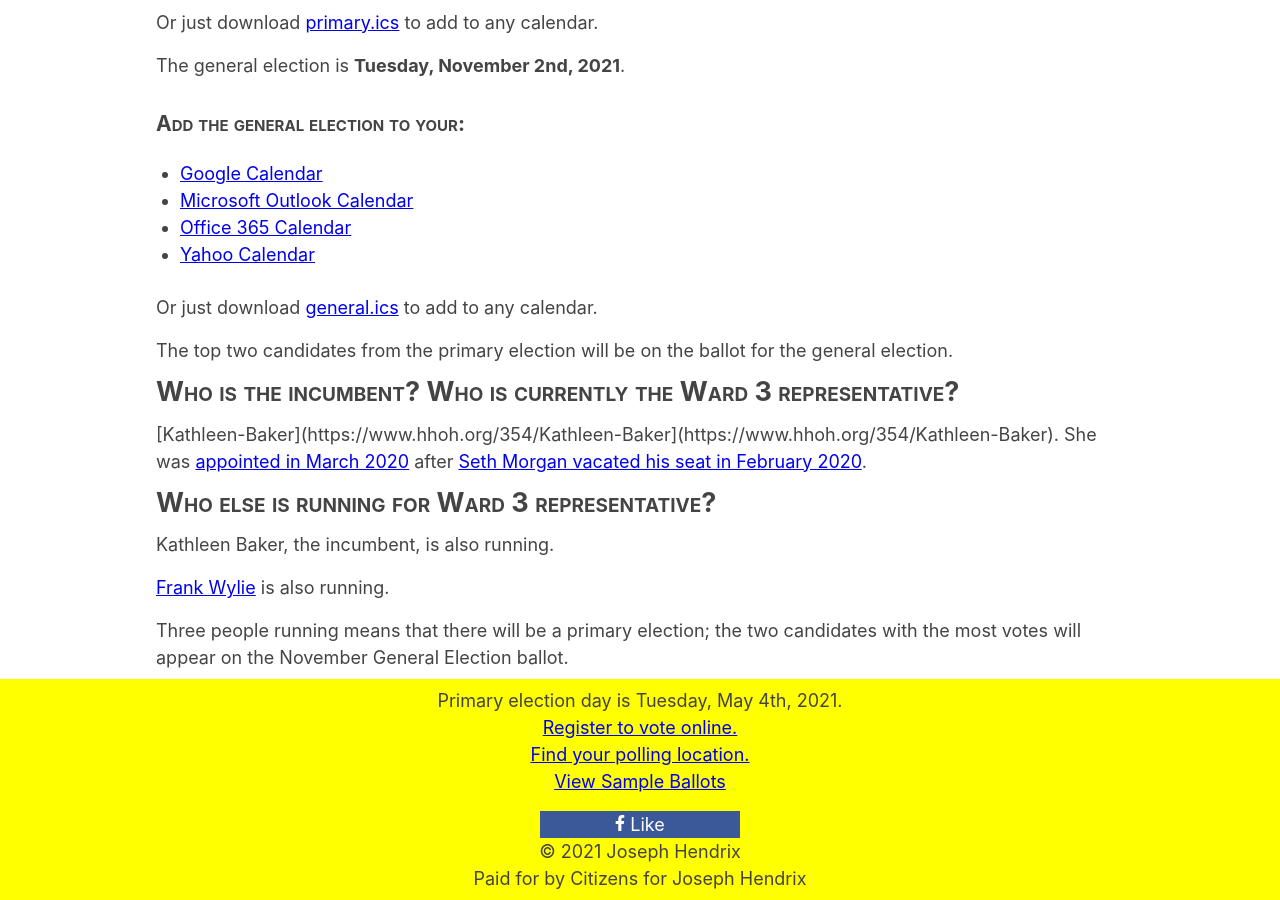
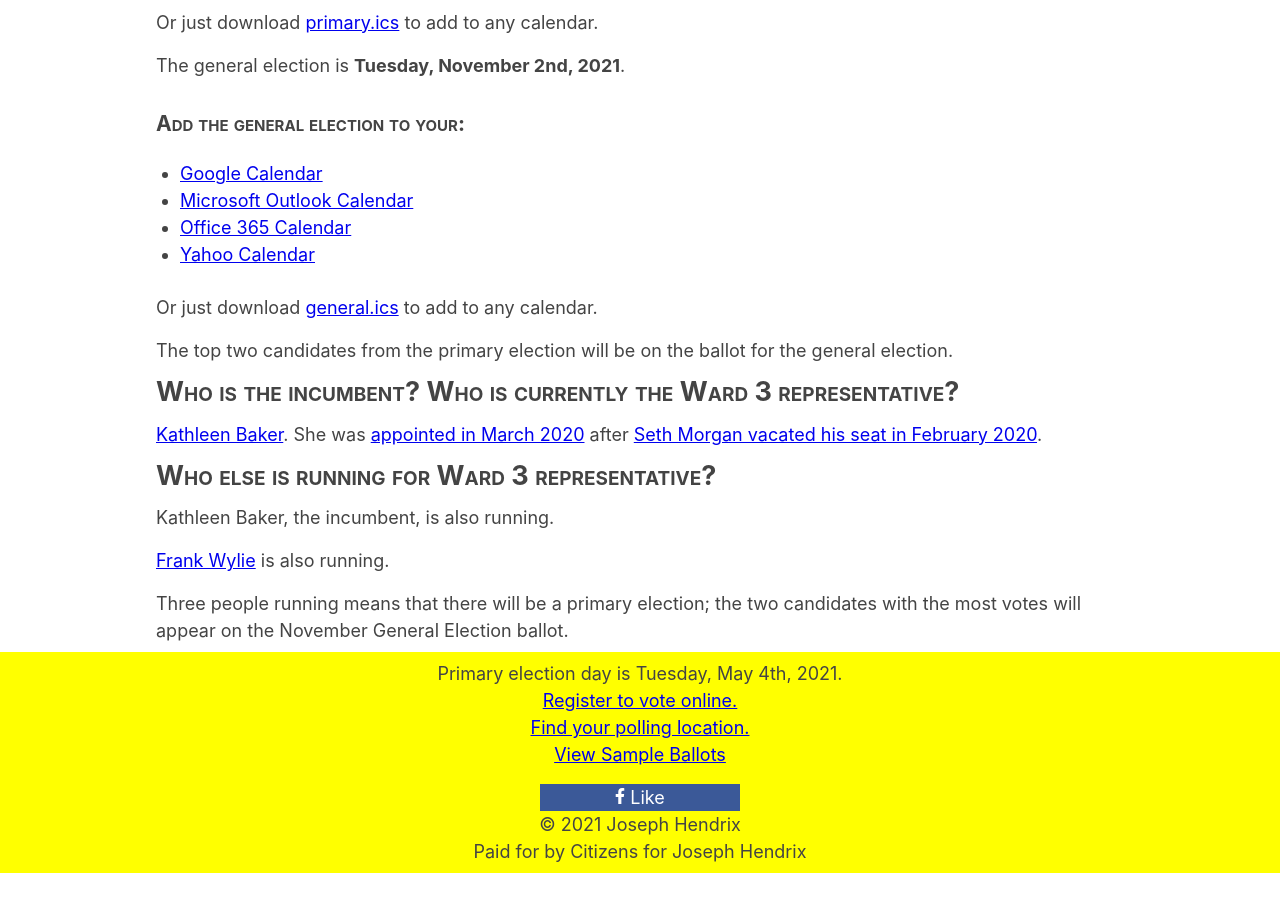
Before and after one commit to hendrixjoseph/joe4huberheights, a Jekyll site: the page built from _top-level/faq.md, in a window 1280 px wide and 900 px high, scrolled down 929 px. Built offline with Jekyll 4.4.1, drawn with Linux system fonts in a browser that asks for light colours; after the commit the page ends 1802 px from its top, so only the background shows below that; some of the changed lines change nothing that is shown.

Commit message:
fix link

```diff
--- a/_top-level/faq.md
+++ b/_top-level/faq.md
@@ -38,7 +38,7 @@ The top two candidates from the primary election will be on the ballot for the g
 
 ## Who is the incumbent? Who is currently the Ward 3 representative?
 
-[Kathleen-Baker](https://www.hhoh.org/354/Kathleen-Baker](https://www.hhoh.org/354/Kathleen-Baker). She was [appointed in March 2020](https://www.daytondailynews.com/news/local/woman-appointed-fill-vacant-huber-heights-council-seat/VudL4nHGyeNI5MxPB4ALBO/) after [Seth Morgan vacated his seat in February 2020](https://www.daytondailynews.com/news/local/huber-heights-councilman-resigns/rx399G9k0JWtI2THAH7RJP/).
+[Kathleen Baker](https://www.hhoh.org/354/Kathleen-Baker). She was [appointed in March 2020](https://www.daytondailynews.com/news/local/woman-appointed-fill-vacant-huber-heights-council-seat/VudL4nHGyeNI5MxPB4ALBO/) after [Seth Morgan vacated his seat in February 2020](https://www.daytondailynews.com/news/local/huber-heights-councilman-resigns/rx399G9k0JWtI2THAH7RJP/).
 
 ## Who else is running for Ward 3 representative?
 
```
